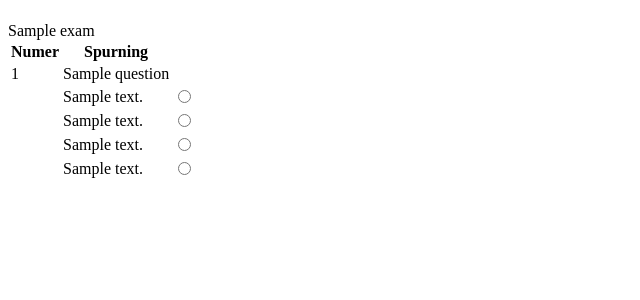
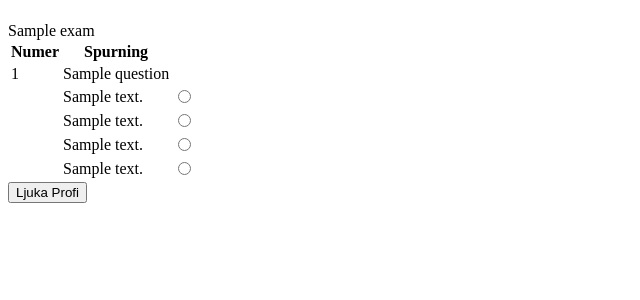
Before and after one commit to Antonsig/DjangoExamPage, a Django app: template MyTestSite/MyTestSite/templates/exam.html in a window 1280 px wide. Shown: the part 58-358 px from the top of the page, without its empty margins (0-640 px from the left). Run offline with Django 3.2, Linux system fonts and the light colour scheme; the template is opened without the code that fills it: most values are stand-ins (such as "Sample title", 1, 10 or a date in 2020).

Commit message:
Submit takki

```diff
--- a/MyTestSite/MyTestSite/templates/exam.html
+++ b/MyTestSite/MyTestSite/templates/exam.html
@@ -40,5 +40,6 @@
            </form>
             {%endfor%}
         </table>
+        <input type="submit" action="" value="Ljuka Profi">
     </body>
 </html>
```
Also changed, not shown: MyTestSite/Exams/views.py (line endings or trailing spaces), MyTestSite/MyTestSite/MyTestSite.db.
